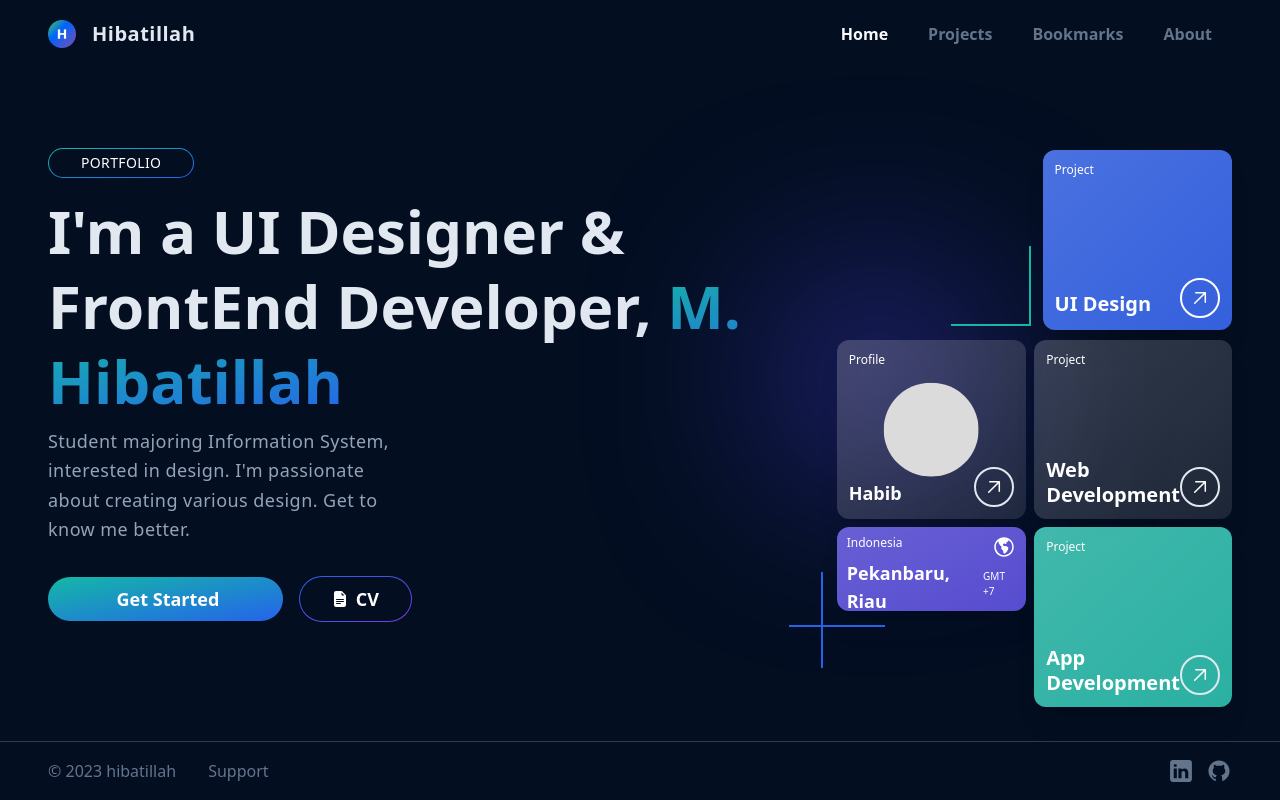
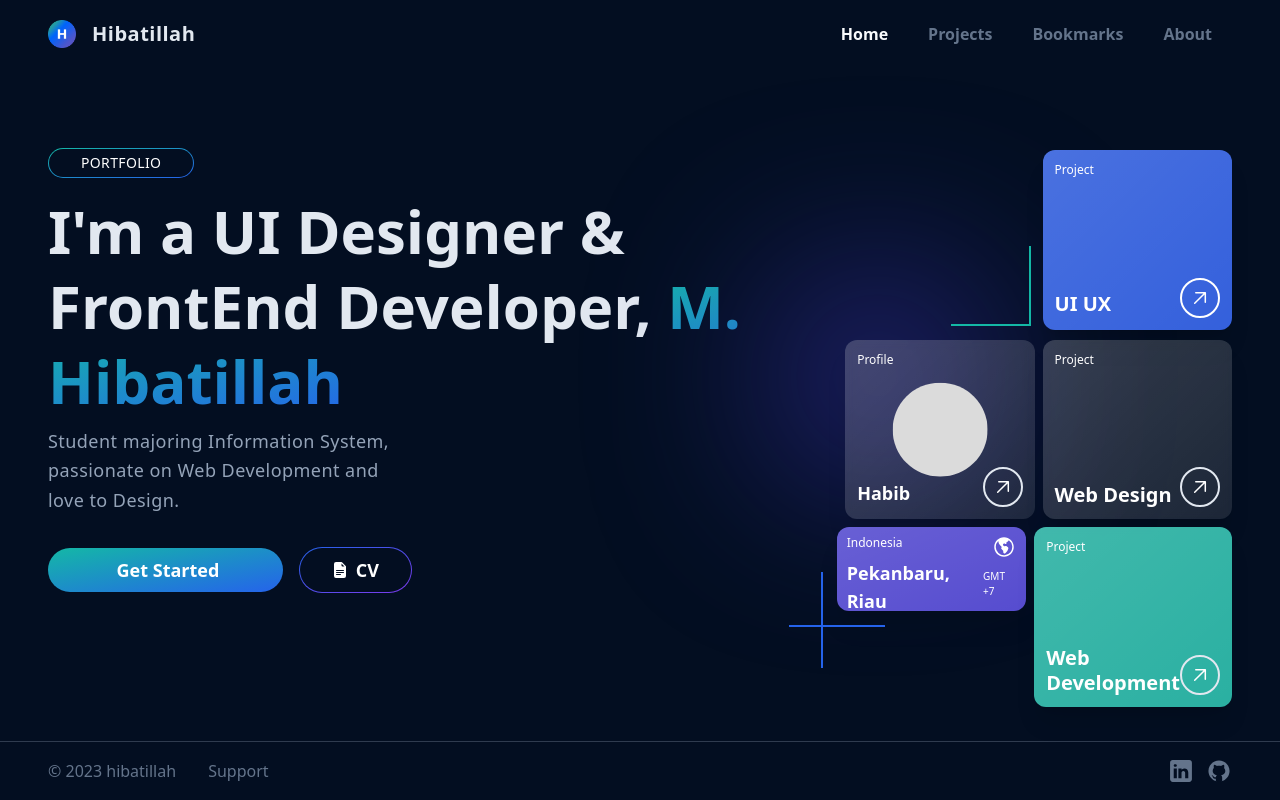
Before and after one commit to hibatillah/modern-portfolio, a React (Create React App) app: page / in a window 1280 px wide. Built offline with nearby package versions, Linux system fonts and the light colour scheme.

Commit message:
add vercel analytics

```diff
--- a/package.json
+++ b/package.json
@@ -6,6 +6,7 @@
     "@testing-library/jest-dom": "^5.16.5",
     "@testing-library/react": "^13.4.0",
     "@testing-library/user-event": "^13.5.0",
+    "@vercel/analytics": "^0.1.11",
     "react": "^18.2.0",
     "react-dom": "^18.2.0",
     "react-router-dom": "^6.9.0",
--- a/src/components/pages/About.jsx
+++ b/src/components/pages/About.jsx
@@ -16,7 +16,7 @@ const About = () => {
           page="about"
           title="Let's"
           highlight="Collaborate!"
-          paragraph="Let's team up and make something amazing! I'm always looking for collaborations. Let's get started!"
+          paragraph="Endlessly looking for collaborations, team up and make something amazing!"
         />
         <form action="mailto:hibatillahhabib@gmail.com" method="post">
           <div className="mt-10 w-fit overflow-hidden rounded-full">
--- a/src/components/pages/Home.jsx
+++ b/src/components/pages/Home.jsx
@@ -16,7 +16,7 @@ const Home = () => {
             page="portfolio"
             title="I'm a UI Designer & FrontEnd Developer,"
             highlight="M. Hibatillah"
-            paragraph="Student majoring Information System, interested in design. I'm passionate about creating various design. Get to know me better."
+            paragraph="Student majoring Information System, passionate on Web Development and love to Design."
           />
           <div className="mt-8 flex w-fit items-center gap-4">
             <Link to="projects">
--- a/src/components/pages/Projects.jsx
+++ b/src/components/pages/Projects.jsx
@@ -23,15 +23,13 @@ const Projects = () => {
         <ul className="grid grid-cols-3 gap-5">
           {projects.map((item) => (
             <li className="col-span-1 p-5">
-              <Link
-                key={item.id}
-                to={`desc/${item.id}`}
-              >
+              <Link key={item.id} to={`desc/${item.id}`}>
                 <ProjectCard project={item} />
               </Link>
             </li>
           ))}
         </ul>
+        <span className="0 absolute -top-10 right-2 z-0 aspect-square w-60 rounded-full bg-indigo-600/50 blur-[100px]" />
       </div>
     </div>
   );
--- a/src/components/sections/Hero.jsx
+++ b/src/components/sections/Hero.jsx
@@ -16,7 +16,7 @@ const Hero = () => {
           <h4 className="text-xs text-white">Project</h4>
         </div>
         <div className="z-10 flex w-full items-end justify-between">
-          <h2 className="text-xl font-bold text-white">UI Design</h2>
+          <h2 className="text-xl font-bold text-white">UI UX</h2>
           <Link to="projects#design">
             <div className="group grid aspect-square w-10 place-items-center rounded-full border-2 border-white">
               <svg
@@ -75,9 +75,7 @@ const Hero = () => {
         </div>
         <div className="flex w-full items-end justify-between">
           <h2 className="text-xl font-bold leading-tight text-white">
-            Web
-            <br />
-            Development
+            Web Design
           </h2>
           <Link to="projects#web">
             <div className="group grid aspect-square w-10 place-items-center rounded-full border-2 border-slate-200">
@@ -130,7 +128,7 @@ const Hero = () => {
         </div>
         <div className="flex w-full items-end justify-between">
           <h2 className="text-xl font-bold leading-tight text-white">
-            App
+            Web
             <br />
             Development
           </h2>
--- a/src/db/footer.json
+++ b/src/db/footer.json
@@ -1,7 +1,7 @@
 [
   {
     "id": 1,
-    "title": "Tech Stack",
+    "title": "Skill",
     "list": [
       {
         "name": "Figma",
@@ -66,16 +66,20 @@
     "title": "Projects",
     "list": [
       {
-        "name": "UI Design",
-        "link": "/projects#design"
+        "name": "UI UX",
+        "link": "/projects"
+      },
+      {
+        "name": "Web Design",
+        "link": "/projects"
       },
       {
         "name": "Web Development",
-        "link": "/projects#web"
+        "link": "/projects"
       },
       {
         "name": "App Development",
-        "link": "/projects#app"
+        "link": "/projects"
       }
     ]
   },
--- /dev/null
+++ b/src/main.js
@@ -0,0 +1,3 @@
+import { inject } from "@vercel/analytics";
+
+inject();
```
Also changed, not shown: 1 other file (tests, documents, lock files or other folders).
